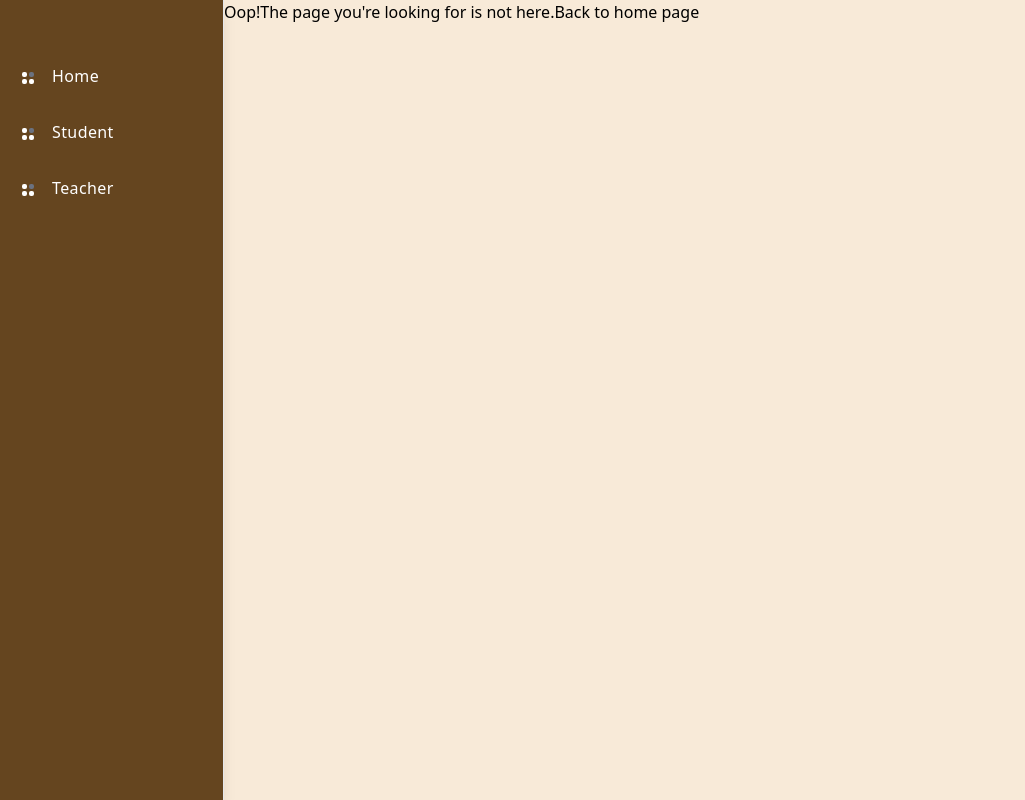
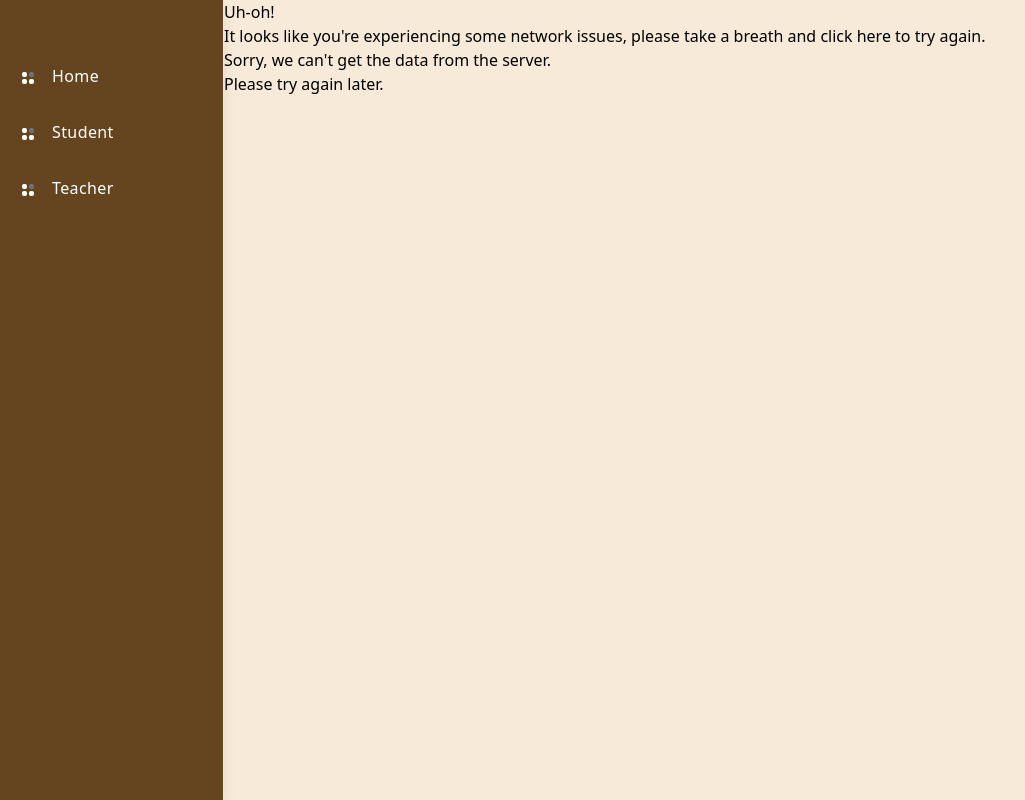
Before and after one commit to SE331-2023-project1/project01-lotuskumteang, a Vue app: page /network-error in a window 1280 px wide. Shown: the whole page, without its empty margins (0-1025 px from the left). Built offline with nearby package versions, Linux system fonts and the light colour scheme.

Commit message:
Add NetworkErrorView.vue

```diff
--- a/src/router/index.ts
+++ b/src/router/index.ts
@@ -4,6 +4,7 @@
 import StudentDetailView from '../views/details/StudentDetailView.vue'
 import AboutView from '../views/AboutView.vue'
 import NotFoundView from '../views/NotFoundView.vue'
+import NetworkErrorView from '@/views/NetworkErrorView.vue'
 import NProgress from 'nprogress'
 import StudentService from '@/services/StudentService'
 import { useStudentStore } from '@/stores/student'
@@ -126,7 +127,12 @@
       name: '404-resource',
       component: NotFoundView,
       props: true
-    }
+    },
+    {
+      path: '/network-error',
+      name: 'network-error',
+      component: NetworkErrorView
+    },
   ],
   scrollBehavior(to, from, savedPosition) {
     if (savedPosition) {
--- /dev/null
+++ b/src/views/NetworkErrorView.vue
@@ -0,0 +1,16 @@
+<script setup lang="ts">
+import { useRouter } from 'vue-router';
+const router = useRouter()
+</script>
+<template>
+    <div class="network-error">
+        <h1>Uh-oh!</h1>
+        <h3>
+            It looks like you're experiencing some network issues, please take a breath and
+            <a href="#" @click="router.go(-1)">click here</a>
+            to try again.
+        </h3>
+        <p>Sorry, we can't get the data from the server.</p>
+        <p>Please try again later.</p>
+    </div>
+</template>
```
